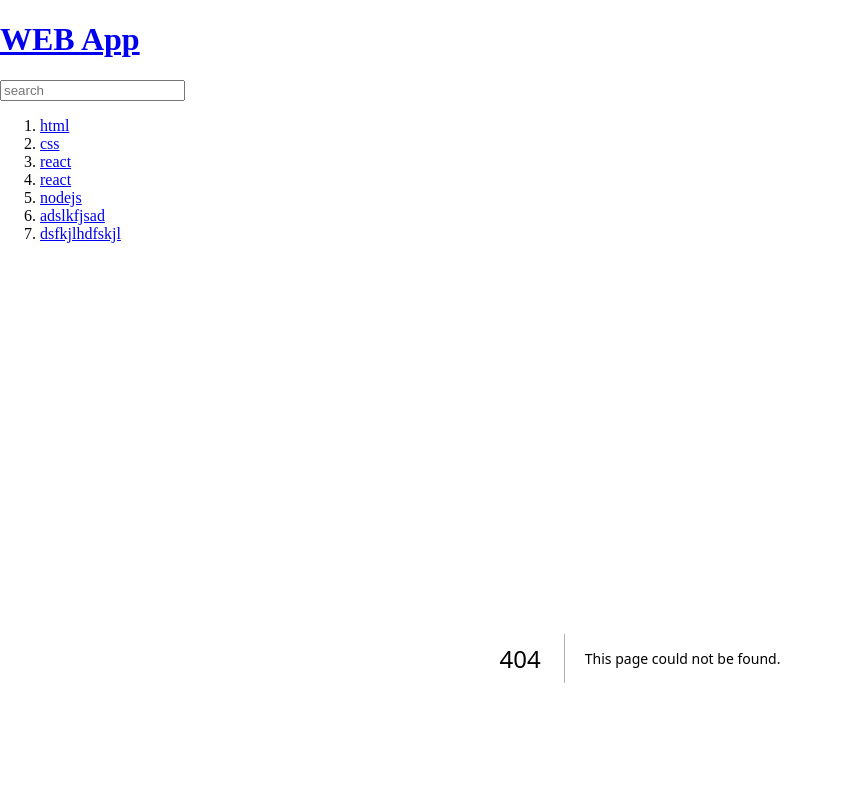
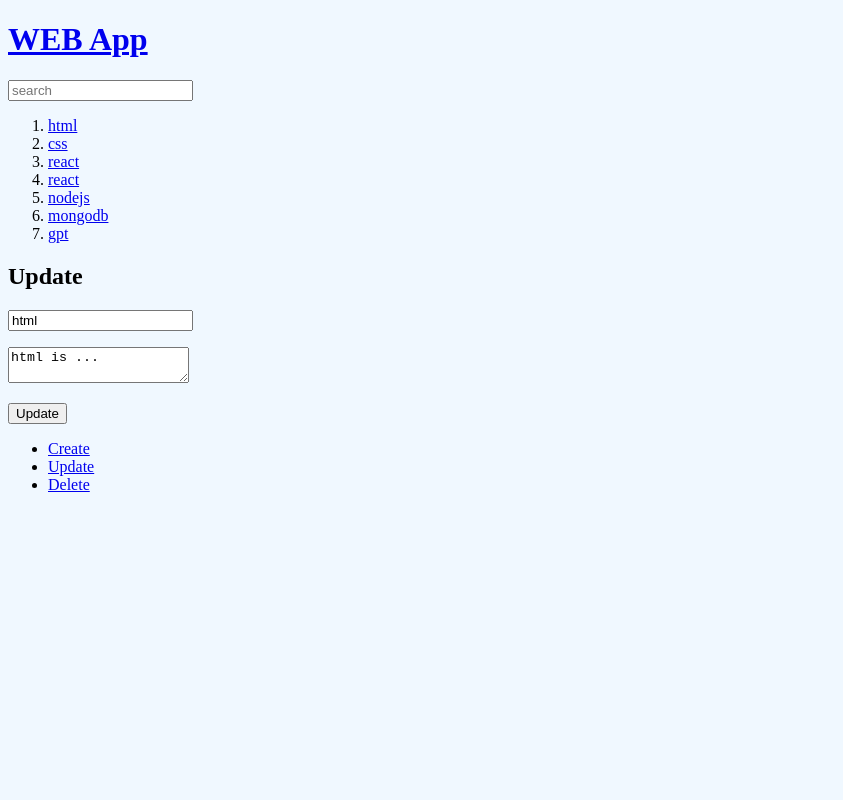
Before and after one commit to Sminky1170/elice-theory, a Next.js app in the folder 0403/: page /update/1 in a window 1280 px wide. Before the commit this address had no page. Shown: the top 800 px of the page, without its empty margins (0-843 px from the left). Built offline with nearby package versions, Linux system fonts and the light colour scheme; data requests are answered from the project's data file.

Commit message:
update 구현!

```diff
--- a/0403/components/layout.js
+++ b/0403/components/layout.js
@@ -17,6 +17,13 @@ export default function Layout({children}) {
         <Link href={"/read/"+t.id}>{t.title}</Link>
       </li>
     });
+    let contextUI = null;
+    if(router.query.id !== undefined){
+      contextUI = <>
+        <li><Link href={`/update/${router.query.id}`}>Update</Link></li>
+        <li><Link href="/delete">Delete</Link></li>
+      </>
+    }
     return (
       <>
         <h1><Link href="/">WEB App</Link></h1>
@@ -29,8 +36,7 @@ export default function Layout({children}) {
         </article>
         <ul>
           <li><Link href="/create">Create</Link></li>
-          <li><Link href="/update">Update</Link></li>
-          <li><Link href="/delete">Delete</Link></li>
+          {contextUI}
         </ul>
       </>
     )
--- a/0403/db.json
+++ b/0403/db.json
@@ -26,13 +26,13 @@
       "id": 5
     },
     {
-      "title": "adslkfjsad",
-      "body": "sdalkfsdalkf",
+      "title": "mongodb",
+      "body": "mongodb is ...",
       "id": 6
     },
     {
-      "title": "dsfkjlhdfskjl",
-      "body": "adfskjkajdslhlakjdg",
+      "title": "gpt",
+      "body": "gpt is ...",
       "id": 7
     }
   ]
--- /dev/null
+++ b/0403/pages/update/[id].js
@@ -0,0 +1,53 @@
+import {useRouter} from 'next/router';
+import {useState, useEffect} from 'react';
+export default function Update(){
+    const router = useRouter();
+    const [title, setTitle] = useState('');
+    const [body, setBody] = useState('');
+    useEffect(()=>{
+        if(router.query.id !== undefined) {
+            fetch('http://localhost:9999/topics/' + router.query.id)
+                .then((res) => res.json())
+                .then((data) => {
+                    setTitle(data.title);
+                    setBody(data.body);
+                })
+        }
+    },[router.query.id]);
+    const handler = (evt) => {
+        evt.preventDefault();
+        const title = evt.target.title.value;
+        const body = evt.target.body.value;
+        const data = {
+          title: title,
+          body: body,
+        };
+        fetch('http://localhost:9999/topics/'+router.query.id, {
+          method: 'PATCH',
+          headers: {
+            'Content-Type': 'application/json',
+          },
+          body: JSON.stringify(data),
+        })
+          .then((response) => response.json())
+          .then((result) => {
+            const last_id = result.id;
+            router.push('/read/'+last_id);
+          });
+      };
+    return (
+        <form onSubmit={handler}>
+            <h2>Update</h2>
+
+            <p><input type="text" name="title" placeholder='제목' value={title} onChange={(evt)=>{
+                setTitle(evt.target.value);
+            }}/></p>
+
+            <p><textarea name="body" placeholder="본문" value={body} onChange={evt=>{
+                setBody(evt.target.value);
+            }}></textarea></p>
+
+            <p><input type="submit" value="Update" /></p>
+        </form>
+    )
+}
```
